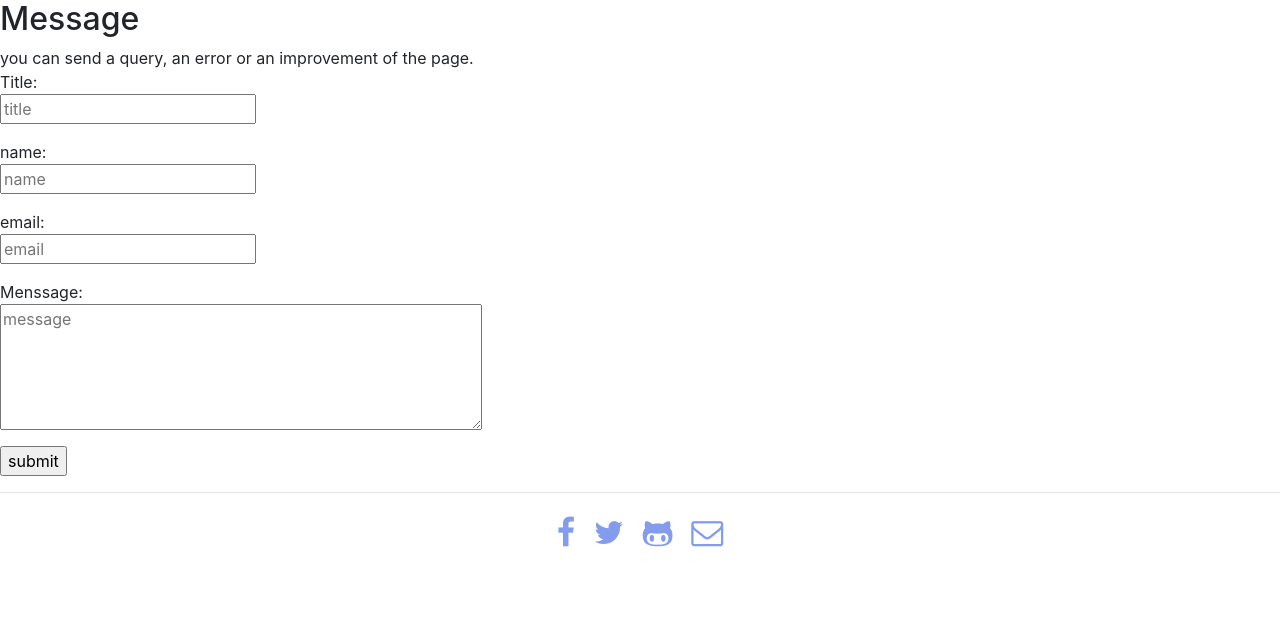
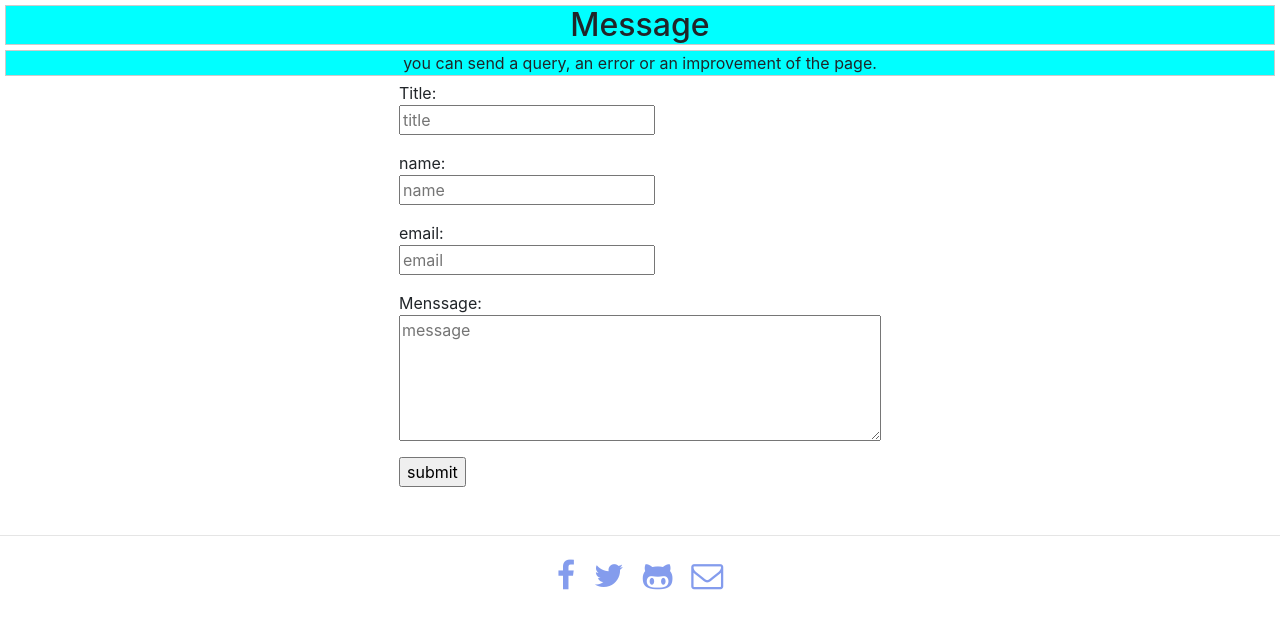
Before and after one commit to Gummiees/TriviaAppPHP, a PHP site: page /contact.php in a window 1280 px wide. Shown: the part 56-685 px from the top of the page. Run offline with PHP 8.4, Linux system fonts and the light colour scheme; some libraries are stand-ins or nearby versions.

Commit message:
add css for contact

```diff
--- a/includes/main.css
+++ b/includes/main.css
@@ -160,3 +160,19 @@ footer {
         margin-left: 25%;
     }
 }
+
+#messages {
+  display: flex;
+  align-items: center;
+  justify-content: center;
+
+}
+
+.h10 {
+  display: flex;
+  align-items: center;
+  justify-content: center;
+    border:1px solid #ccc;
+    margin: 5px;
+    background-color:aqua;
+}
```
